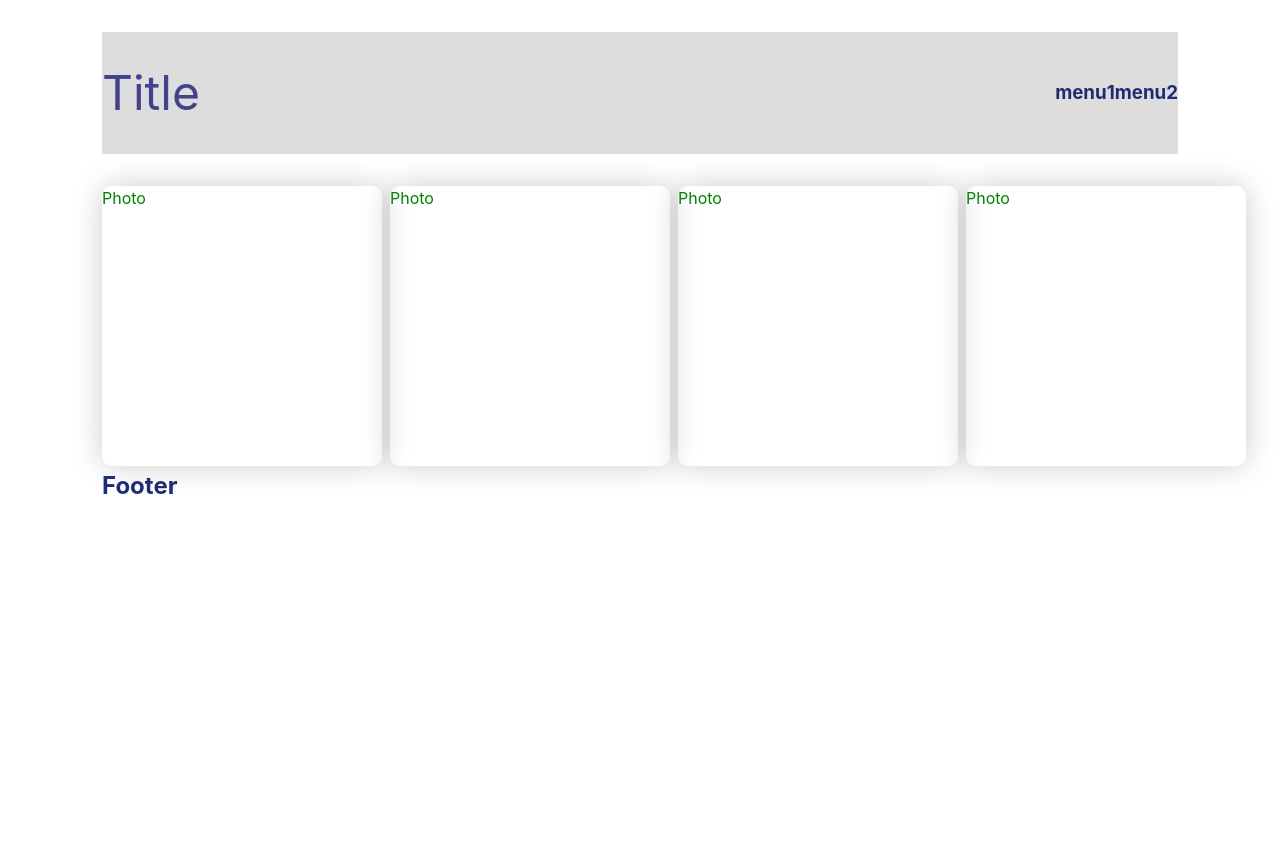
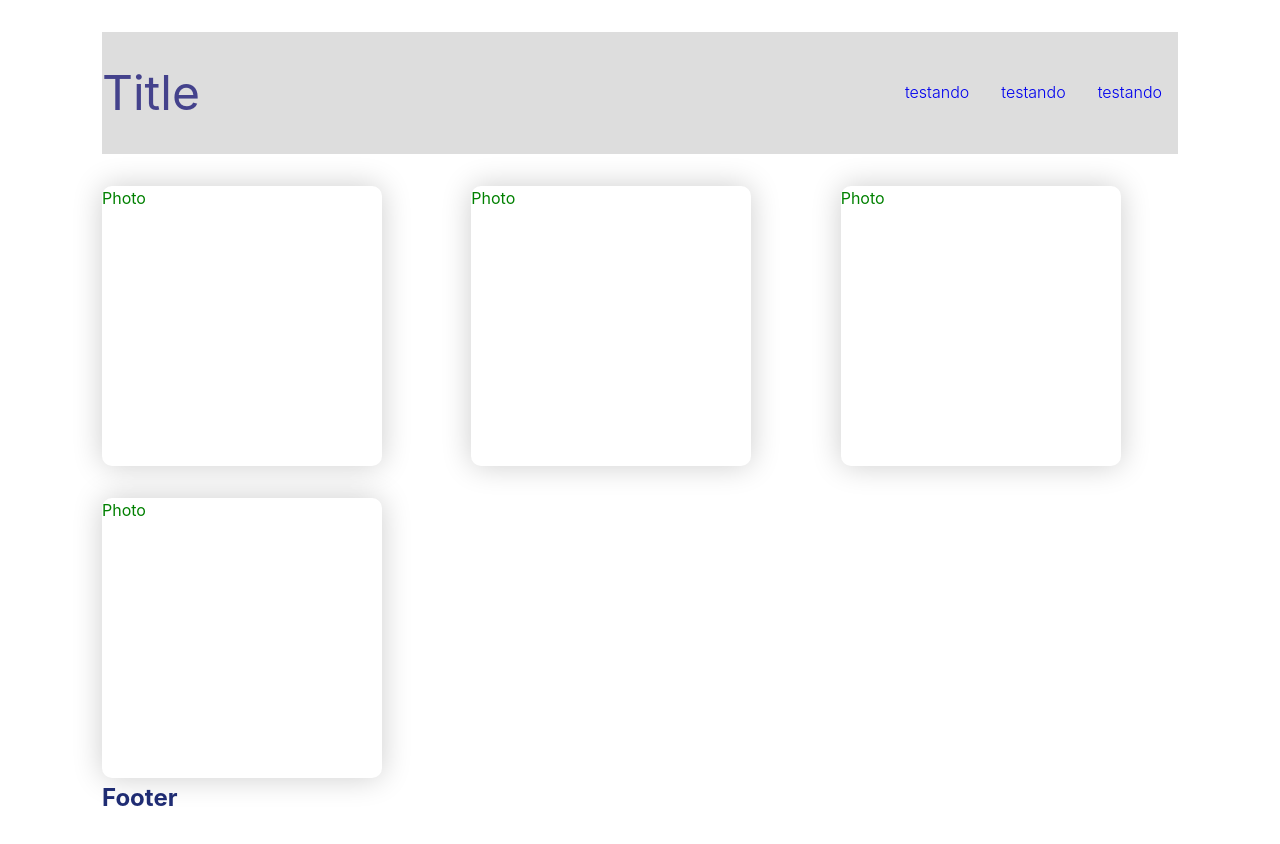
Before and after one commit to jjunior96/portfolio-test, a Gatsby site: page / in a window 1280 px wide. Before the commit the page ends 800 px from the top, so only its background shows below. Built offline with nearby package versions, Linux system fonts and the light colour scheme; Gatsby itself is replaced by a stand-in of ours.

Commit message:
feat: add Icons component

```diff
--- a/src/components/Galery/styled.js
+++ b/src/components/Galery/styled.js
@@ -1,17 +1,17 @@
 import styled from 'styled-components';
 
 export const GaleryWrapper = styled.section`
-  /* background: #aaa; */
+  display: grid;
+  grid-template-columns: 1fr 1fr 1fr;
+  grid-gap: 32px;
+  margin-top: 32px;
 
-  /* Espaço da Sidebar */
-  /* margin-left: 24rem; */
+  /* Portrait and Landscape */
+  @media only screen and (max-width: 1024px) {
+    grid-template-columns: 1fr 1fr;
+  }
 
-  margin: 0 auto;
-  /* padding: 4rem 10rem; */
-  max-width: 1140px;
-  padding-top: 32px;
-
-  display: grid;
-  grid-template-columns: 1fr 1fr 1fr 1fr;
-  grid-gap: 8px;
+  @media only screen and (max-width: 768px) {
+    grid-template-columns: 1fr;
+  }
 `;
--- /dev/null
+++ b/src/components/Icons/index.js
@@ -0,0 +1,7 @@
+import React from 'react';
+
+import * as S from './styled';
+
+const Icons = () => <S.IconsWrapper to="/">testando</S.IconsWrapper>;
+
+export default Icons;
--- /dev/null
+++ b/src/components/Icons/styled.js
@@ -0,0 +1,7 @@
+import styled from 'styled-components';
+import { Link } from 'gatsby';
+
+export const IconsWrapper = styled(Link)`
+  text-decoration: none;
+  margin: 0 16px;
+`;
--- a/src/components/Navigation/index.js
+++ b/src/components/Navigation/index.js
@@ -1,11 +1,14 @@
 import React from 'react';
+
+import Icons from '../Icons';
 
 import * as S from './styled';
 
 const Navigation = () => (
   <S.NavigationWrapper>
-    <h1>menu1</h1>
-    <h1>menu2</h1>
+    <Icons />
+    <Icons />
+    <Icons />
   </S.NavigationWrapper>
 );
 
```
